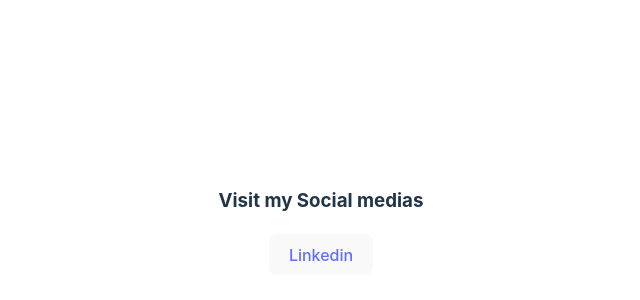
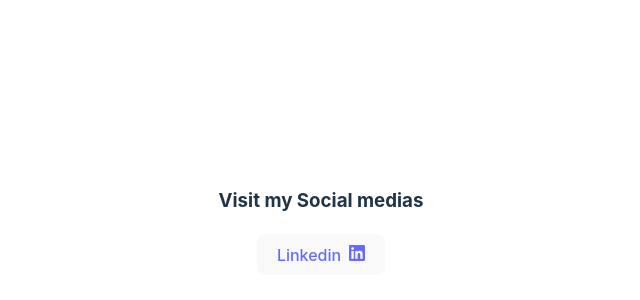
Before and after one commit to alimohseni99/good-component, a React (Vite) app: page / in a window 1280 px wide. Shown: the part 178-478 px from the top of the page, without its empty margins (319-959 px from the left). Built offline with nearby package versions, Linux system fonts and the light colour scheme.

Commit message:
added icon with hard coded names

```diff
--- a/src/component/link-button.tsx
+++ b/src/component/link-button.tsx
@@ -1,15 +1,30 @@
+import { SiLinkedin, SiGithub } from "react-icons/si";
+type SocialMedia = "Linkedin" | "GitHub";
+
 type LinkProps = {
   url: string;
-  name: string;
+  name: SocialMedia;
 };
-type SocialMedia = "Linkedin" | "GitHub";
-
 
 export const LinkButton = ({ url, name }: LinkProps) => {
+  let Icon = null;
+
+  if (name === "Linkedin") {
+    Icon = SiLinkedin;
+  } else if (name === "GitHub") {
+    Icon = SiGithub;
+  } else {
+    console.log("Unkown name");
+    return null;
+  }
+
   return (
     <div>
       <button className="link-button">
-        <a href={url}>{name}</a>
+        <a href={url}>
+          {name}
+          {Icon && <Icon style={{ marginLeft: "8px" }} />}
+        </a>
       </button>
     </div>
   );
```
